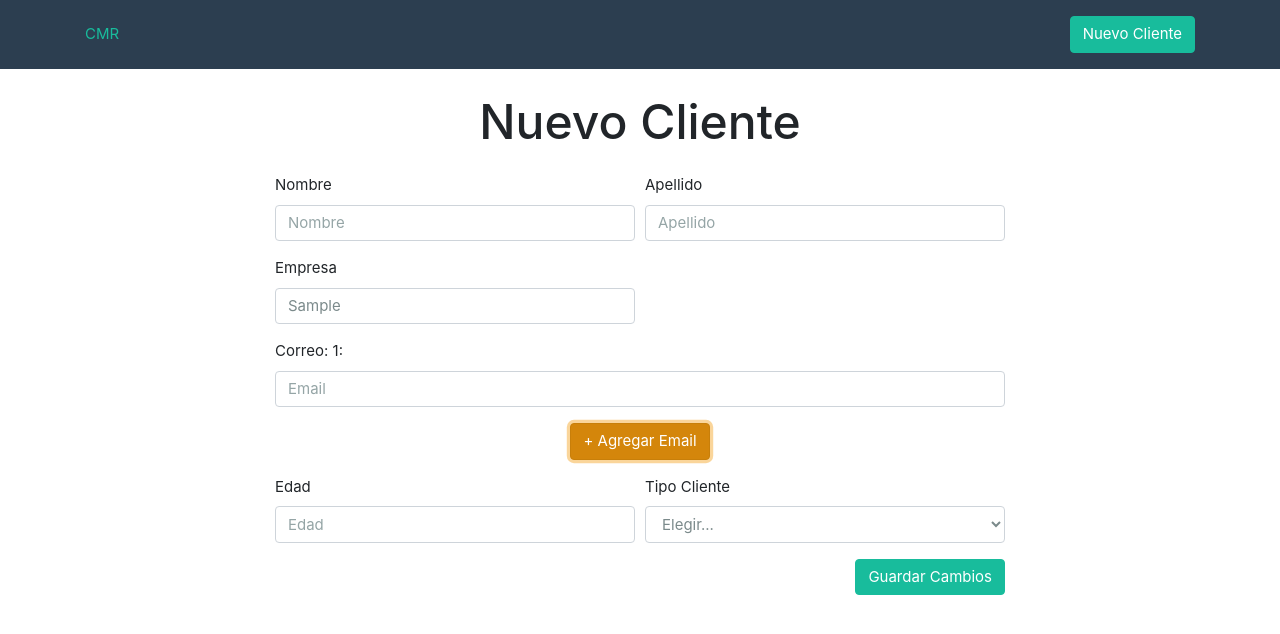
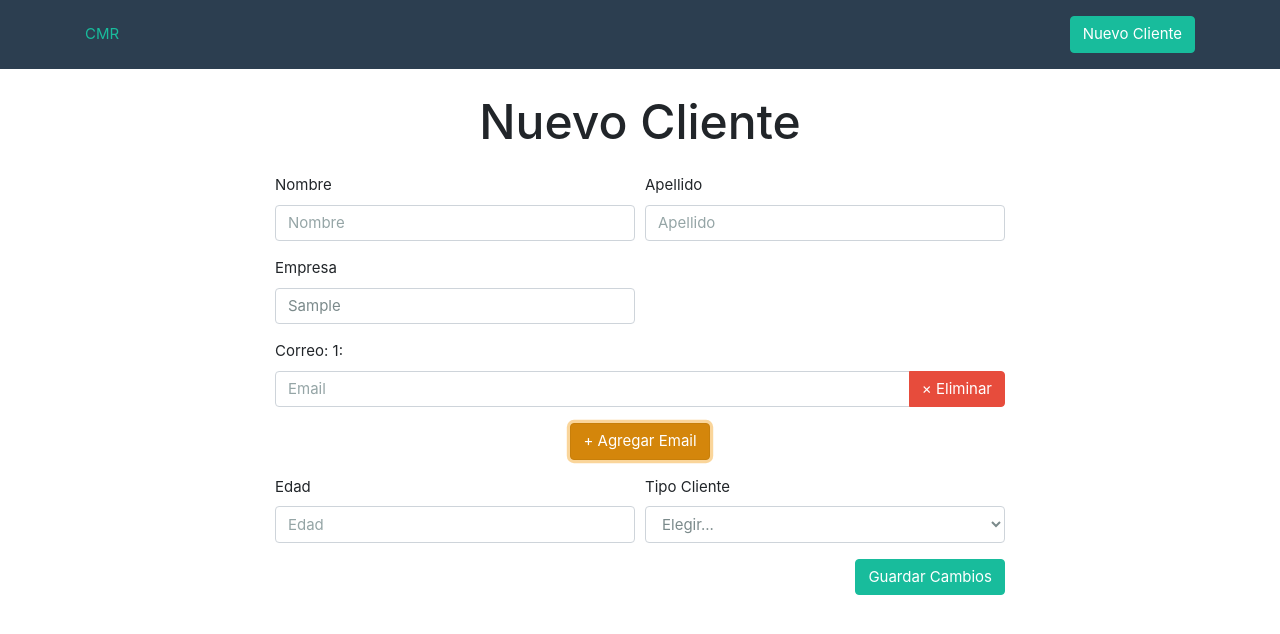
Before and after one commit to crisroddev/crm-graphql, a React (Create React App) app in the folder client/: page /cliente/nuevo in a window 1280 px wide. Both pictures are taken after typing "Sample" into the empty fields and a click on the button "+ Agregar Email". Shown: the top 634 px of the page. Built offline with nearby package versions, Linux system fonts and the light colour scheme.

Commit message:
Button Delete and onClick

```diff
--- a/client/src/components/NewClient.js
+++ b/client/src/components/NewClient.js
@@ -123,12 +123,21 @@ class NewClient extends Component {
                                     {this.state.emails.map((input, index)=> (
                                         <div key={index} className="form-group col-md-12">
                                             <label>Correo: { index +1 }:</label>
-                                            <input
-                                                type="email"
-                                                placeholder="Email"
-                                                className="form-control"
-                                            />
 
+                                            <div className="input-group">
+                                                <input
+                                                    type="email"
+                                                    placeholder="Email"
+                                                    className="form-control"
+                                                />
+                                                <div className="input-group-append">
+                                                    <button
+                                                        onClick={this.eliminarCampo}
+                                                        type="button"
+                                                        className="btn btn-danger"
+                                                    >&times; Eliminar</button>
+                                                </div>
+                                            </div>
                                         </div>
                                     ))}
                                     <div className="form-group d-flex justify-content-center col-md-12">
@@ -138,7 +147,6 @@ class NewClient extends Component {
                                                 className="btn btn-warning">
                                             + Agregar Email
                                             </button>
-
                                     </div>
                                 </div>
                                 <div className="form-row">
```
